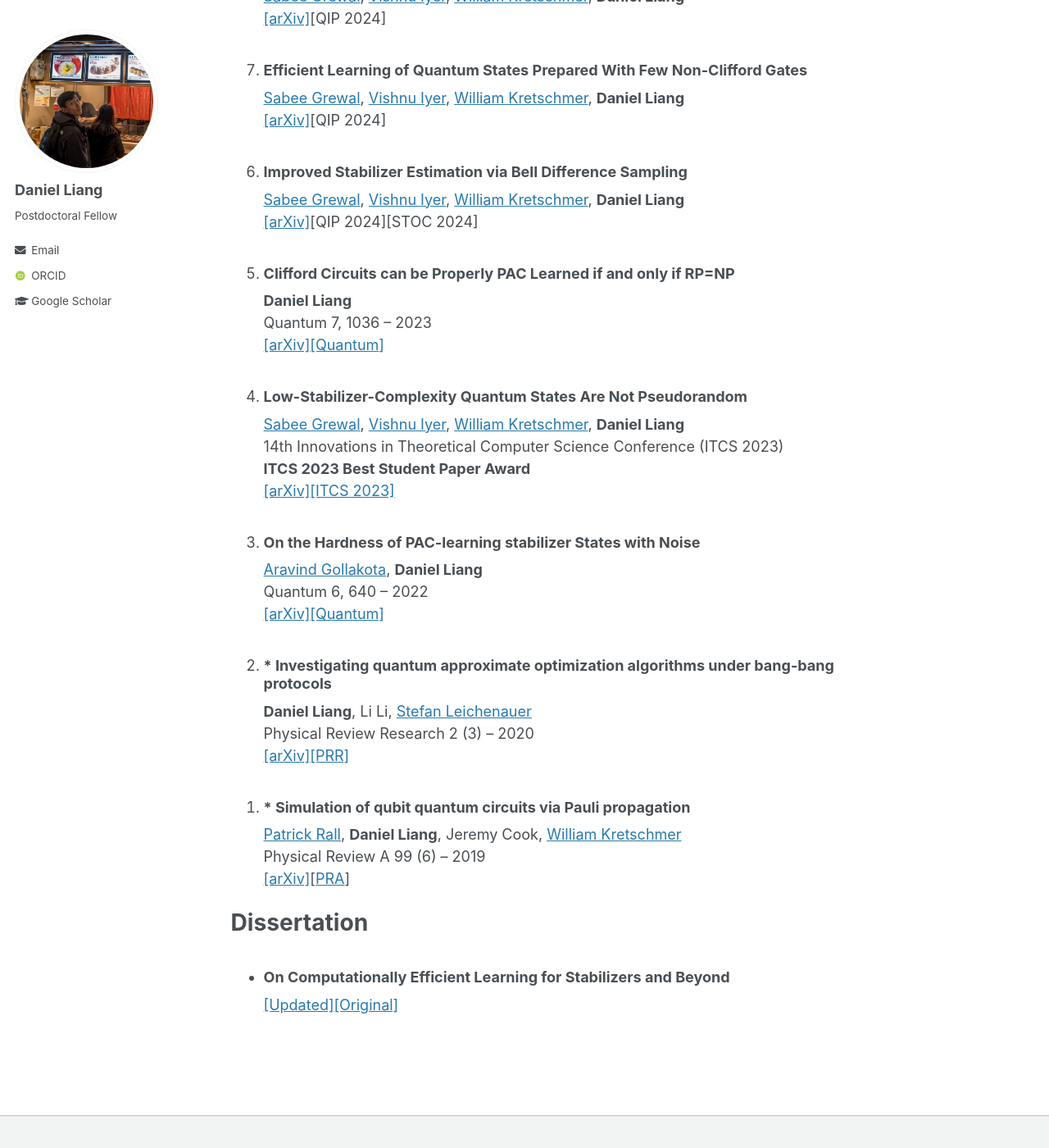
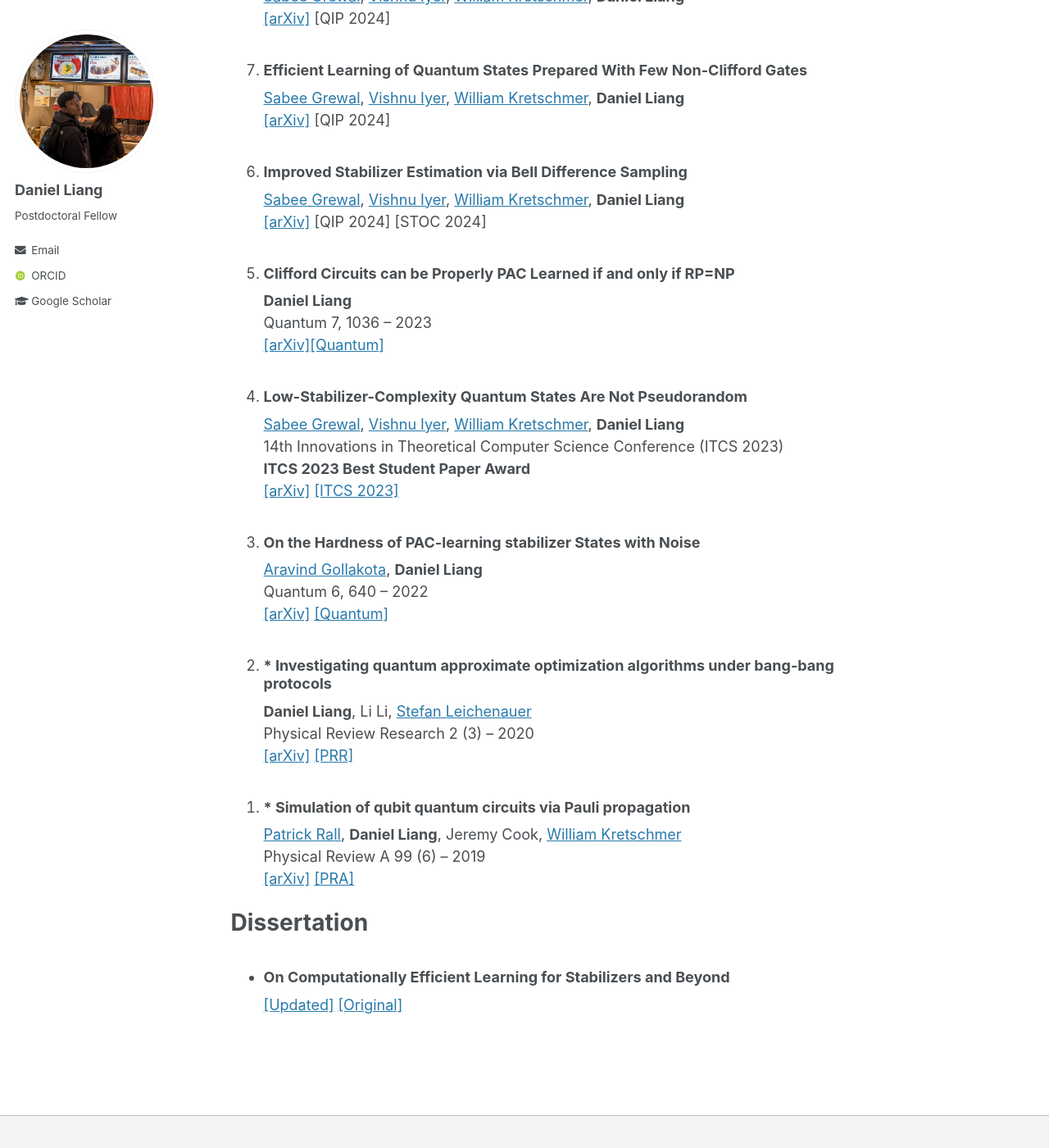
Before and after one commit to Daniel-You-Liang/Daniel-You-Liang.github.io, a Jekyll site: the page built from _pages/about.md, in a window 1280 px wide and 1400 px high, scrolled down 673 px. Shown: the whole window at 82% size. Built offline with Jekyll 4.4.1, drawn with Linux system fonts in a browser that asks for light colours; some web fonts are replaced.

```diff
--- a/_pages/about.md
+++ b/_pages/about.md
@@ -17,24 +17,24 @@ My focus is on the application of learning theory to quantum problems. That is,
 Publications \[Author Order is Alphabetical unless specified by an asterisk (*)\]
 ======
 1. ### Efficient Learning of Quantum States Prepared With Few Non-Clifford Gates II: Single-Copy Measurements
-[Sabee Grewal](https://sabeegrewal.com/), [Vishnu Iyer](https://vishnuiyer.org/), [William Kretschmer](https://www.cs.utexas.edu/~kretsch/), **Daniel Liang**<br />[[arXiv]](https://arxiv.org/abs/2308.07175)\[QIP 2024\]
+[Sabee Grewal](https://sabeegrewal.com/), [Vishnu Iyer](https://vishnuiyer.org/), [William Kretschmer](https://www.cs.utexas.edu/~kretsch/), **Daniel Liang**<br />[[arXiv]](https://arxiv.org/abs/2308.07175) \[QIP 2024\]
 1. ### Efficient Learning of Quantum States Prepared With Few Non-Clifford Gates
-[Sabee Grewal](https://sabeegrewal.com/), [Vishnu Iyer](https://vishnuiyer.org/), [William Kretschmer](https://www.cs.utexas.edu/~kretsch/), **Daniel Liang**<br />[[arXiv]](https://arxiv.org/abs/2305.13409)\[QIP 2024\]
+[Sabee Grewal](https://sabeegrewal.com/), [Vishnu Iyer](https://vishnuiyer.org/), [William Kretschmer](https://www.cs.utexas.edu/~kretsch/), **Daniel Liang**<br />[[arXiv]](https://arxiv.org/abs/2305.13409) \[QIP 2024\]
 1. ### Improved Stabilizer Estimation via Bell Difference Sampling
-[Sabee Grewal](https://sabeegrewal.com/), [Vishnu Iyer](https://vishnuiyer.org/), [William Kretschmer](https://www.cs.utexas.edu/~kretsch/), **Daniel Liang**<br />[[arXiv]](https://arxiv.org/abs/2304.13915)\[QIP 2024\]\[STOC 2024\]
+[Sabee Grewal](https://sabeegrewal.com/), [Vishnu Iyer](https://vishnuiyer.org/), [William Kretschmer](https://www.cs.utexas.edu/~kretsch/), **Daniel Liang**<br />[[arXiv]](https://arxiv.org/abs/2304.13915) \[QIP 2024\] \[STOC 2024\]
 1. ### Clifford Circuits can be Properly PAC Learned if and only if RP=NP
 **Daniel Liang**<br />Quantum 7, 1036 -- 2023<br />[[arXiv]](https://arxiv.org/abs/2204.06638)[[Quantum]](https://doi.org/10.22331/q-2023-06-07-1036)
 1. ### Low-Stabilizer-Complexity Quantum States Are Not Pseudorandom
-[Sabee Grewal](https://sabeegrewal.com/), [Vishnu Iyer](https://vishnuiyer.org/), [William Kretschmer](https://www.cs.utexas.edu/~kretsch/), **Daniel Liang**<br />14th Innovations in Theoretical Computer Science Conference (ITCS 2023)<br />**ITCS 2023 Best Student Paper Award**<br />[[arXiv]](https://arxiv.org/abs/2209.14530)[[ITCS 2023]](https://doi.org/10.4230/LIPIcs.ITCS.2023.64)
+[Sabee Grewal](https://sabeegrewal.com/), [Vishnu Iyer](https://vishnuiyer.org/), [William Kretschmer](https://www.cs.utexas.edu/~kretsch/), **Daniel Liang**<br />14th Innovations in Theoretical Computer Science Conference (ITCS 2023)<br />**ITCS 2023 Best Student Paper Award**<br />[[arXiv]](https://arxiv.org/abs/2209.14530) [[ITCS 2023]](https://doi.org/10.4230/LIPIcs.ITCS.2023.64)
 1. ### On the Hardness of PAC-learning stabilizer States with Noise
-[Aravind Gollakota](https://www.cs.utexas.edu/~aravindg/), **Daniel Liang**<br />Quantum 6, 640 -- 2022<br />[[arXiv]](https://arxiv.org/abs/2102.05174)[[Quantum]](https://doi.org/10.22331%2Fq-2022-02-02-640)
+[Aravind Gollakota](https://www.cs.utexas.edu/~aravindg/), **Daniel Liang**<br />Quantum 6, 640 -- 2022<br />[[arXiv]](https://arxiv.org/abs/2102.05174) [[Quantum]](https://doi.org/10.22331%2Fq-2022-02-02-640)
 1. ### * Investigating quantum approximate optimization algorithms under bang-bang protocols
-**Daniel Liang**, Li Li, [Stefan Leichenauer](https://scholar.google.com/citations?user=U_zDsW0AAAAJ&hl=en)<br />Physical Review Research 2 (3) -- 2020<br />[[arXiv]](https://arxiv.org/abs/2005.13103)[[PRR]](https://doi.org/10.1103%2Fphysrevresearch.2.033402)
+**Daniel Liang**, Li Li, [Stefan Leichenauer](https://scholar.google.com/citations?user=U_zDsW0AAAAJ&hl=en)<br />Physical Review Research 2 (3) -- 2020<br />[[arXiv]](https://arxiv.org/abs/2005.13103) [[PRR]](https://doi.org/10.1103%2Fphysrevresearch.2.033402)
 1. ### * Simulation of qubit quantum circuits via Pauli propagation
-[Patrick Rall](https://patrickrall.com/), **Daniel Liang**, Jeremy Cook, [William Kretschmer](https://www.cs.utexas.edu/~kretsch/)<br />Physical Review A 99 (6) -- 2019<br />[[arXiv]](https://arxiv.org/abs/1901.09070)[[PRA](https://doi.org/10.1103%2Fphysreva.99.062337)]
+[Patrick Rall](https://patrickrall.com/), **Daniel Liang**, Jeremy Cook, [William Kretschmer](https://www.cs.utexas.edu/~kretsch/)<br />Physical Review A 99 (6) -- 2019<br />[[arXiv]](https://arxiv.org/abs/1901.09070) [[PRA]](https://doi.org/10.1103%2Fphysreva.99.062337)
 {: reversed="reversed"}
 
 Dissertation
 ======
 - ### On Computationally Efficient Learning for Stabilizers and Beyond
-[[Updated]](/files/pdf/Dissertation.pdf)[[Original]](https://doi.org/10.26153/tsw/49973)
+[[Updated]](/files/pdf/Dissertation.pdf) [[Original]](https://doi.org/10.26153/tsw/49973)
```
